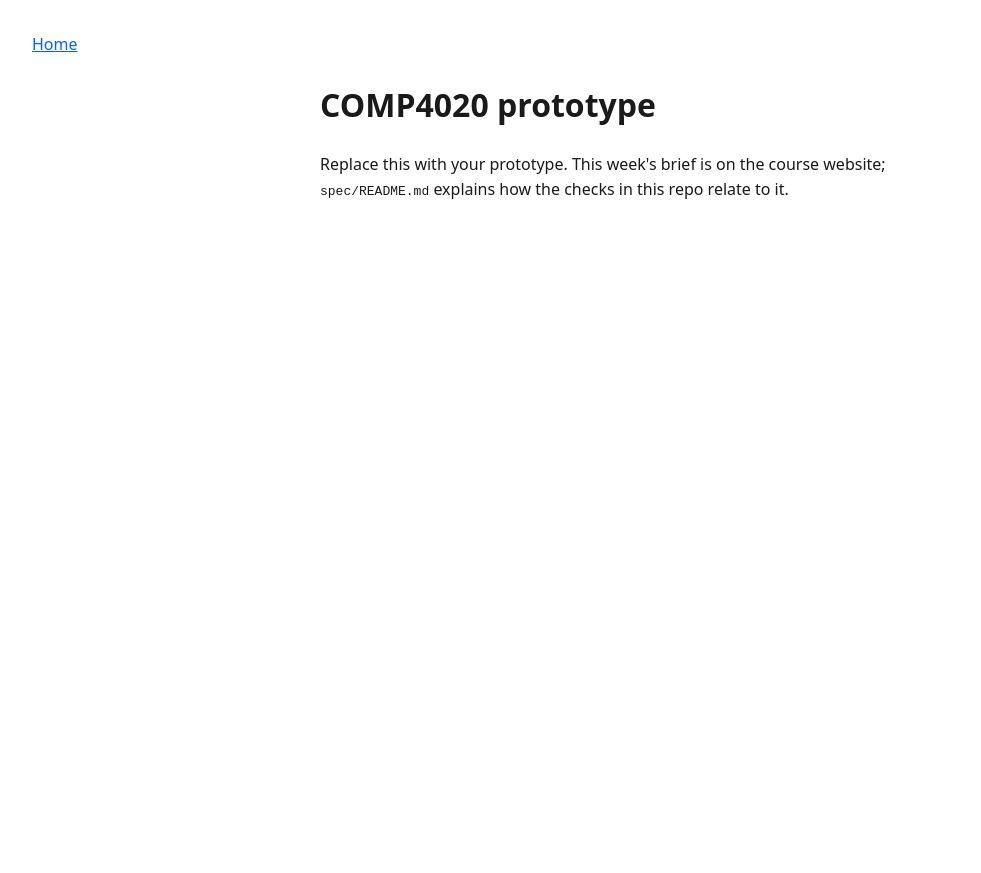
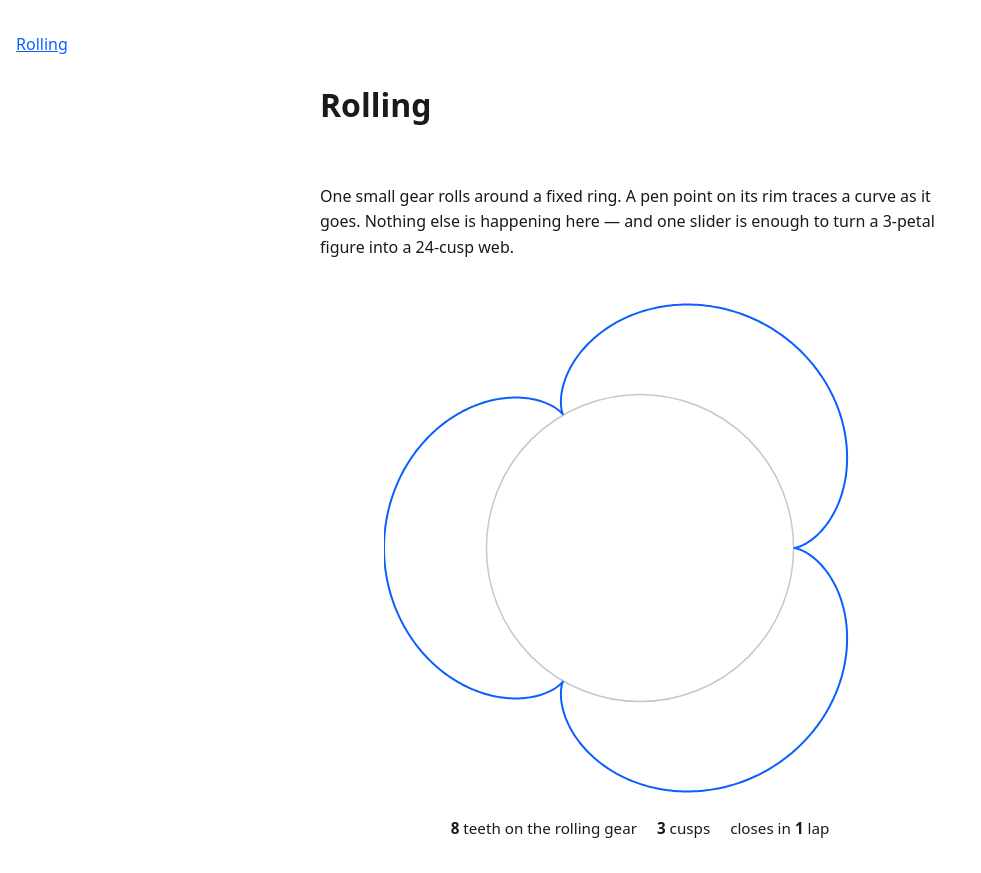
Before and after one commit to comp4020-agentic-coding-studio/comp4020-ass1-TarsWang02, a website built with Vite: page index.html in a window 1280 px wide. Shown: the whole page, without its empty margins (0-981 px from the left). Before the commit the page ends 800 px from the top, so only its background shows below. Built offline with nearby package versions, Linux system fonts and the light colour scheme.

Commit message:
S1: static epicycloid figure, generated from the parametric equation
Replaces the starter page with the real prototype: a square canvas draws
the curve traced by a gear (r=8 teeth) rolling around a fixed ring
(R=24 teeth), sampled directly from the epicycloid parametric equation
(epicycloid.ts) rather than any hardcoded path. Cusp/lap counts are real
DOM text, driven by R/gcd(R,r) and r/gcd(R,r).

Verified numerically in spec/epicycloid.test.ts: known pairs (24,8)->3
cusps/1 lap, (24,7)->24 cusps/7 laps per CLAUDE.md's worked examples,
plus that every sampled point stays within the R+2r radial bound and the
curve closes exactly at totalTheta. Verified visually at 1920x1080 and a
narrow (~614px, this session's minimum browser window) viewport: canvas
scales to fill, single column, no clipping.

Deletes spec/starter.test.ts (its data-testid hook no longer exists,
per its own NEXT_STEP note) in favour of spec/epicycloid.test.ts.

```diff
--- /dev/null
+++ b/epicycloid.ts
@@ -0,0 +1,64 @@
+// The maths behind the figure: a circle of radius r rolling on the outside of
+// a fixed circle of radius R, pen at distance d from the rolling centre.
+// d = r (pen on the rim) gives a true epicycloid — sharp cusps touching the
+// ring. See CLAUDE.md "Domain facts" for the derivation and the worked
+// R=24 examples this module is tested against.
+
+export interface Point {
+  x: number;
+  y: number;
+}
+
+export function gcd(a: number, b: number): number {
+  a = Math.abs(a);
+  b = Math.abs(b);
+  while (b !== 0) {
+    [a, b] = [b, a % b];
+  }
+  return a;
+}
+
+// Number of cusps the curve has before it starts retracing itself.
+export function cuspCount(R: number, r: number): number {
+  return R / gcd(R, r);
+}
+
+// Number of laps the rolling gear makes around the ring before the curve closes.
+export function lapCount(R: number, r: number): number {
+  return r / gcd(R, r);
+}
+
+// The parameter range needed to draw one full closed curve.
+export function totalTheta(R: number, r: number): number {
+  return 2 * Math.PI * lapCount(R, r);
+}
+
+// The centre of the rolling gear, at angle theta around the fixed ring.
+export function rollingCenter(R: number, r: number, theta: number): Point {
+  return {
+    x: (R + r) * Math.cos(theta),
+    y: (R + r) * Math.sin(theta),
+  };
+}
+
+// The pen point on the rolling gear's rim (d = r), at angle theta.
+export function epicycloidPoint(R: number, r: number, theta: number): Point {
+  const k = (R + r) / r;
+  return {
+    x: (R + r) * Math.cos(theta) - r * Math.cos(k * theta),
+    y: (R + r) * Math.sin(theta) - r * Math.sin(k * theta),
+  };
+}
+
+// The figure is radially bounded within a circle of this radius (d = r case),
+// so a square canvas scaled to this always fits it without clipping.
+export function maxRadius(R: number, r: number): number {
+  return R + 2 * r;
+}
+
+// Full rotations the rolling gear makes relative to the fixed frame over one
+// lap around the ring — the coin rotation paradox falls straight out of this:
+// rotationCount(r, r) = 2, not 1, for two identical coins.
+export function rotationCount(R: number, r: number): number {
+  return (R + r) / r;
+}
--- a/index.html
+++ b/index.html
@@ -3,21 +3,31 @@
   <head>
     <meta charset="UTF-8" />
     <meta name="viewport" content="width=device-width, initial-scale=1.0" />
-    <title>COMP4020 prototype</title>
+    <title>Rolling — one gear, every gear tooth curve</title>
     <link rel="stylesheet" href="./styles.css" />
   </head>
   <body>
     <header>
       <nav aria-label="Primary">
-        <a href="./">Home</a>
+        <a href="./">Rolling</a>
       </nav>
     </header>
     <main>
-      <h1>COMP4020 prototype</h1>
-      <p data-testid="intro">
-        Replace this with your prototype. This week's brief is on the course website;
-        <code>spec/README.md</code> explains how the checks in this repo relate to it.
+      <h1>Rolling</h1>
+      <p class="intro">
+        One small gear rolls around a fixed ring. A pen point on its rim traces a curve as it
+        goes. Nothing else is happening here — and one slider is enough to turn a 3-petal figure
+        into a 24-cusp web.
       </p>
+
+      <figure class="stage">
+        <canvas id="curve" aria-label="A curve traced by a small gear rolling around a fixed ring, drawn as an epicycloid."></canvas>
+        <figcaption class="readouts">
+          <span><strong id="tooth-count">8</strong> teeth on the rolling gear</span>
+          <span><strong id="cusp-count">3</strong> cusps</span>
+          <span>closes in <strong id="lap-count">1</strong> lap</span>
+        </figcaption>
+      </figure>
     </main>
     <script type="module" src="./main.ts"></script>
   </body>
--- a/main.ts
+++ b/main.ts
@@ -1,8 +1,75 @@
-// Your prototype's TypeScript goes here. This file exists so the lint
-// sensor has something to check from day one. If the week's spec rules out
-// JavaScript, delete this file and the script tag in index.html — the site
-// you ship has to meet the spec, not the template's defaults.
-const intro = document.querySelector<HTMLElement>('[data-testid="intro"]');
-if (intro) {
-  intro.dataset.ready = "true";
+import { cuspCount, epicycloidPoint, lapCount, maxRadius, totalTheta } from "./epicycloid";
+
+const RING_TEETH = 24;
+const START_ROLLING_TEETH = 8;
+
+const canvas = document.querySelector<HTMLCanvasElement>("#curve");
+const toothCountEl = document.querySelector<HTMLElement>("#tooth-count");
+const cuspCountEl = document.querySelector<HTMLElement>("#cusp-count");
+const lapCountEl = document.querySelector<HTMLElement>("#lap-count");
+
+if (canvas && toothCountEl && cuspCountEl && lapCountEl) {
+  const ctx = canvas.getContext("2d");
+  if (ctx) {
+    init(canvas, ctx, toothCountEl, cuspCountEl, lapCountEl);
+  }
 }
+
+function init(
+  canvas: HTMLCanvasElement,
+  ctx: CanvasRenderingContext2D,
+  toothCountEl: HTMLElement,
+  cuspCountEl: HTMLElement,
+  lapCountEl: HTMLElement,
+): void {
+  const r = START_ROLLING_TEETH;
+  const R = RING_TEETH;
+
+  function resize(): void {
+    const cssSize = canvas.clientWidth || canvas.parentElement?.clientWidth || 320;
+    const dpr = Math.min(window.devicePixelRatio || 1, 2);
+    canvas.width = cssSize * dpr;
+    canvas.height = cssSize * dpr;
+    ctx.setTransform(dpr, 0, 0, dpr, 0, 0);
+    draw(cssSize);
+  }
+
+  function draw(cssSize: number): void {
+    const bound = maxRadius(R, r);
+    const scale = cssSize / 2 / bound;
+    const cx = cssSize / 2;
+    const cy = cssSize / 2;
+
+    ctx.clearRect(0, 0, cssSize, cssSize);
+
+    // the fixed ring
+    ctx.beginPath();
+    ctx.arc(cx, cy, R * scale, 0, 2 * Math.PI);
+    ctx.strokeStyle = "#c7c7c7";
+    ctx.lineWidth = 1.5;
+    ctx.stroke();
+
+    // the curve, sampled from the parametric equation
+    const end = totalTheta(R, r);
+    const steps = Math.max(600, Math.round(end * 120));
+    ctx.beginPath();
+    for (let i = 0; i <= steps; i++) {
+      const theta = end * (i / steps);
+      const p = epicycloidPoint(R, r, theta);
+      const x = cx + p.x * scale;
+      const y = cy + p.y * scale;
+      if (i === 0) ctx.moveTo(x, y);
+      else ctx.lineTo(x, y);
+    }
+    ctx.strokeStyle = "#0b5fff";
+    ctx.lineWidth = 2;
+    ctx.stroke();
+
+    toothCountEl.textContent = String(r);
+    cuspCountEl.textContent = String(cuspCount(R, r));
+    lapCountEl.textContent = String(lapCount(R, r));
+  }
+
+  window.addEventListener("resize", resize);
+  resize();
+}
--- a/styles.css
+++ b/styles.css
@@ -1,6 +1,6 @@
 body {
   margin: 0;
-  padding: 2rem;
+  padding: 2rem 1rem;
   font-family: system-ui, sans-serif;
   line-height: 1.6;
   color: #1a1a1a;
@@ -9,8 +9,44 @@ body {
 main {
   max-width: 40rem;
   margin: 0 auto;
+  display: flex;
+  flex-direction: column;
+  align-items: center;
+  gap: 1rem;
+}
+
+h1 {
+  align-self: flex-start;
+}
+
+.intro {
+  align-self: flex-start;
 }
 
 a {
   color: #0b5fff;
 }
+
+.stage {
+  width: 100%;
+  max-width: 32rem;
+  margin: 0;
+  display: flex;
+  flex-direction: column;
+  align-items: center;
+  gap: 0.75rem;
+}
+
+#curve {
+  width: 100%;
+  aspect-ratio: 1 / 1;
+  display: block;
+}
+
+.readouts {
+  display: flex;
+  flex-wrap: wrap;
+  justify-content: center;
+  gap: 0.5rem 1.25rem;
+  font-size: 0.95rem;
+}
```
Also changed, not shown: spec/epicycloid.test.ts (added, +103 -0 lines), spec/starter.test.ts (deleted, +0 -30 lines).
